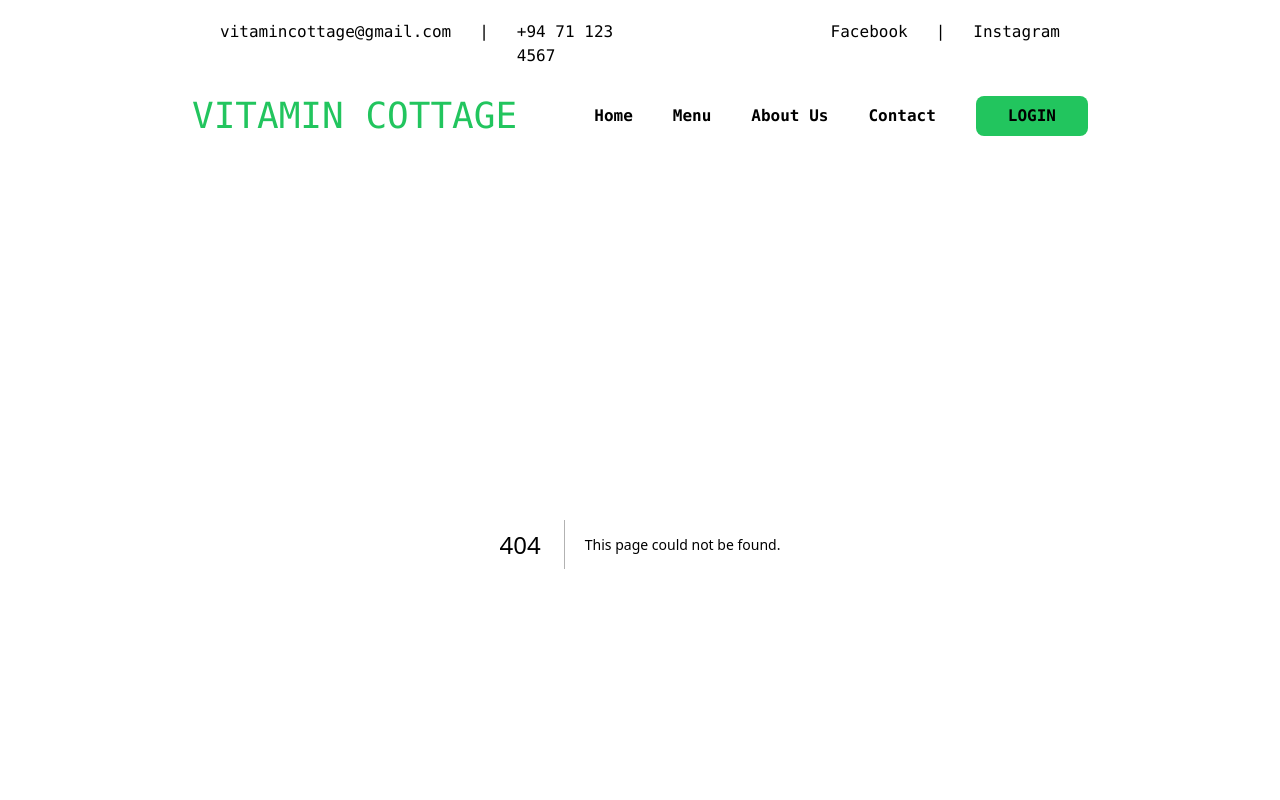
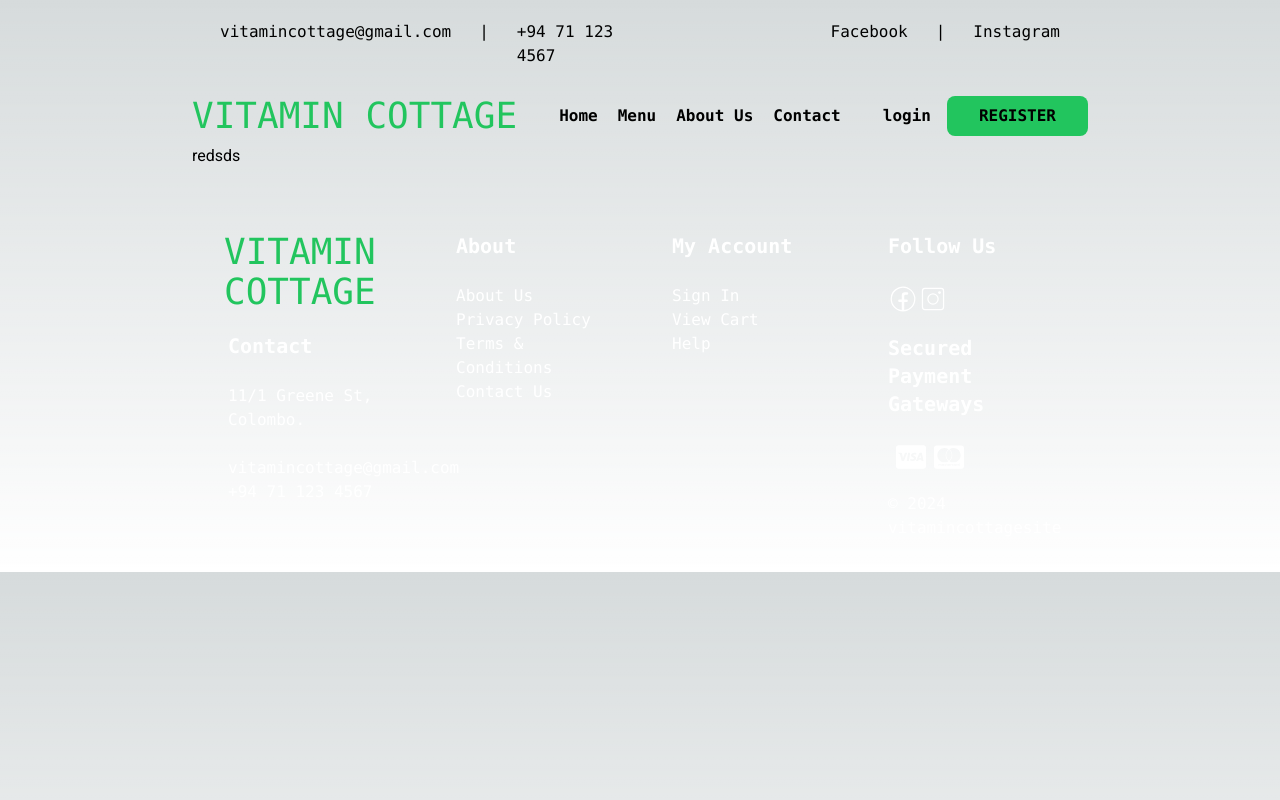
Before and after one commit to DushyanthiMahavithana/vitamin_cottage, a Next.js app: page /register in a window 1280 px wide. Before the commit this address had no page. Shown: the top 800 px of the page. Built offline with nearby package versions, Linux system fonts and the light colour scheme.

Commit message:
register page created

```diff
--- /dev/null
+++ b/src/app/register/page.js
@@ -0,0 +1,9 @@
+import React from 'react'
+
+export default function Registerpage() {
+  return (
+    <div>
+      redsds
+    </div>
+  )
+}
--- a/src/components/Header.js
+++ b/src/components/Header.js
@@ -5,12 +5,16 @@ export default function Header() {
   return (
     <header className='flex items-center justify-between'>
       <Link className='text-4xl text-green-500 py-2 font-mono' href={'/'}>VITAMIN COTTAGE</Link>
-      <nav className='flex items-center gap-10 font-semibold font-mono'>
+      <nav className='flex items-center gap-5 font-semibold font-mono'>
         <Link className=' hover:text-gray-400' href={'/'}>Home</Link>
         <Link className=' hover:text-gray-400' href={'/menu'}>Menu</Link>
         <Link className=' hover:text-gray-400' href={'/about'}>About Us</Link>
         <Link className=' hover:text-gray-400' href={'/contact'}>Contact</Link>
-        <Link className='bg-green-500 px-8 py-2 rounded-lg hover:text-gray-400 hover:bg-green-600' href={'/login'}>LOGIN</Link>
+
+      </nav>
+      <nav className='flex items-center gap-4 font-semibold font-mono'>
+        <Link className=' hover:text-gray-400' href={'/login'}>login</Link>
+        <Link className='bg-green-500 px-8 py-2 rounded-lg hover:text-gray-400 hover:bg-green-600' href={'/register'}>REGISTER</Link>
       </nav>
     </header>
   )
```
